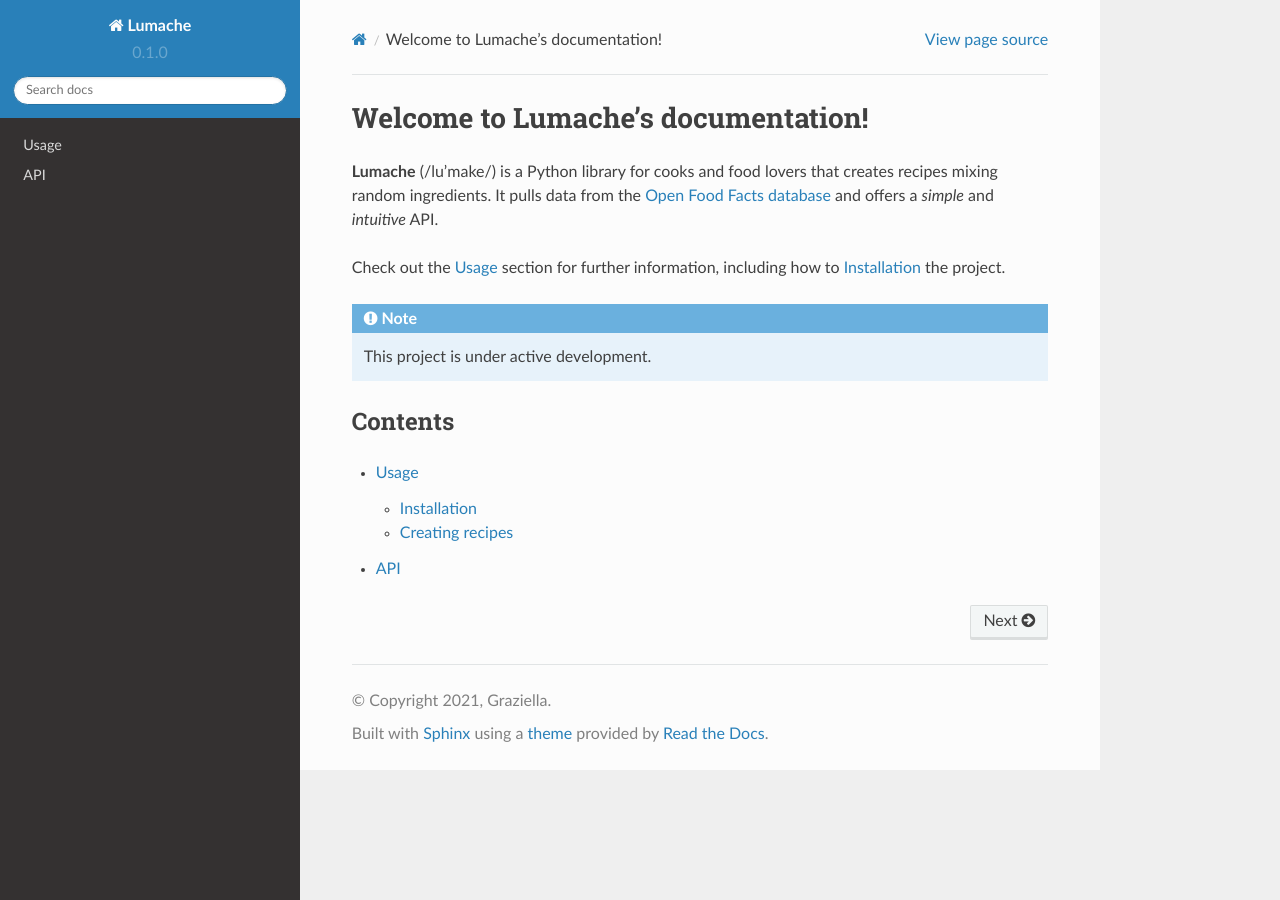
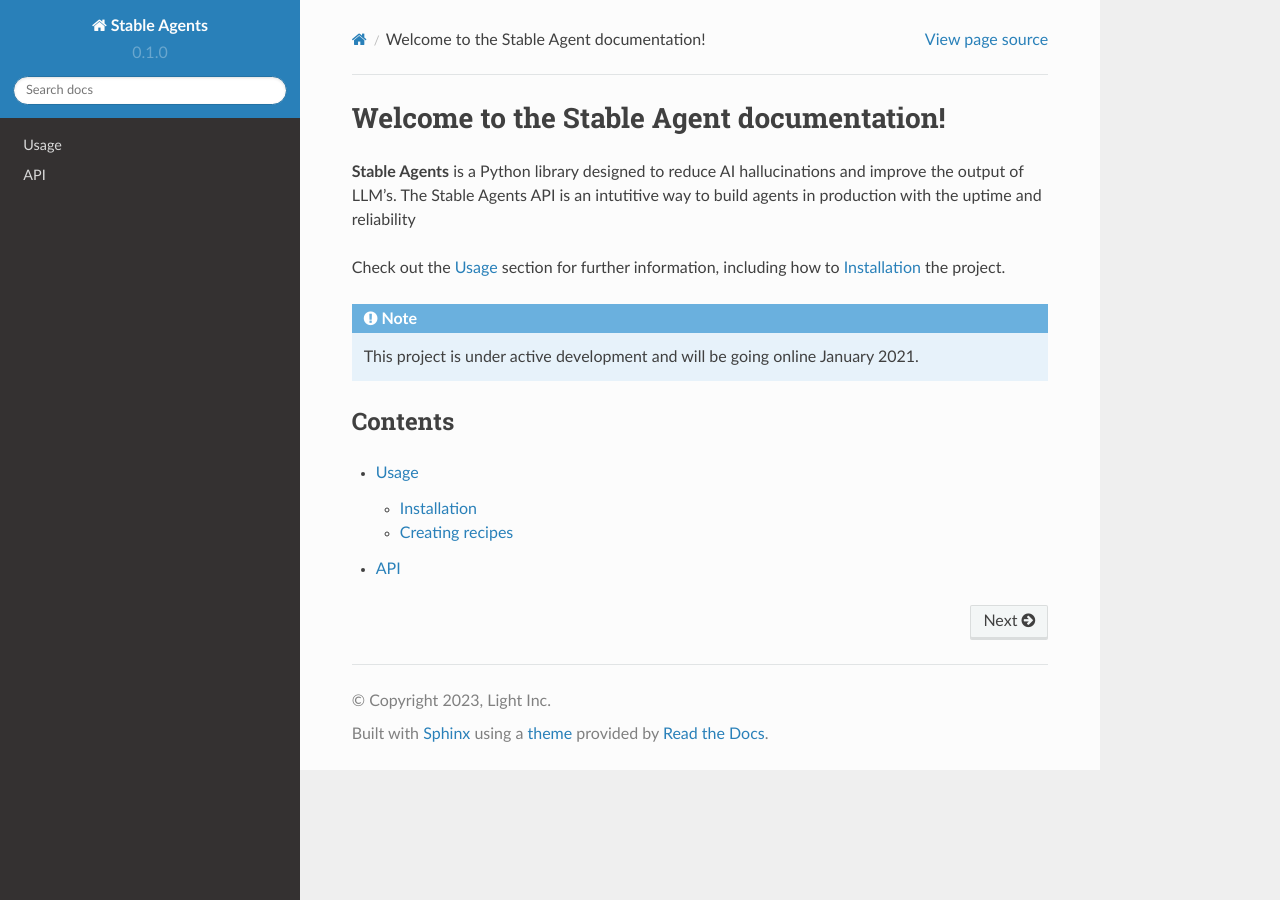
Before and after one commit to light-hq/stableagents-api, a Sphinx documentation site: the page built from docs/source/index.rst, in a window 1280 px wide. Built offline with Sphinx 7.4.7 and the Read the Docs theme 2.0.0, drawn with Linux system fonts in a browser that asks for light colours.

Commit message:
dev: adding the v1 of stableagents

```diff
--- a/docs/source/conf.py
+++ b/docs/source/conf.py
@@ -2,9 +2,9 @@
 
 # -- Project information
 
-project = 'Lumache'
-copyright = '2021, Graziella'
-author = 'Graziella'
+project = 'Stable Agents'
+copyright = '2023, Light Inc'
+author = 'Light Inc'
 
 release = '0.1'
 version = '0.1.0'
--- a/docs/source/index.rst
+++ b/docs/source/index.rst
@@ -1,17 +1,15 @@
-Welcome to Lumache's documentation!
+Welcome to the Stable Agent documentation!
 ===================================
 
-**Lumache** (/lu'make/) is a Python library for cooks and food lovers
-that creates recipes mixing random ingredients.
-It pulls data from the `Open Food Facts database <https://world.openfoodfacts.org/>`_
-and offers a *simple* and *intuitive* API.
+**Stable Agents** is a Python library designed to reduce AI hallucinations and improve the output of LLM's.
+The Stable Agents API is an intutitive way to build agents in production with the uptime and reliability
 
 Check out the :doc:`usage` section for further information, including
 how to :ref:`installation` the project.
 
 .. note::
 
-   This project is under active development.
+   This project is under active development and will be going online January 2021.
 
 Contents
 --------
--- a/pyproject.toml
+++ b/pyproject.toml
@@ -3,6 +3,6 @@
 build-backend = "flit_core.buildapi"
 
 [project]
-name = "lumache"
-authors = [{name = "Graziella", email = "graziella@lumache"}]
+name = "light"
+authors = [{name = "Light", email = "jordan@lightapi.com"}]
 dynamic = ["version", "description"]
```
Also changed, not shown: lumache.py (deleted, +0 -23 lines).
